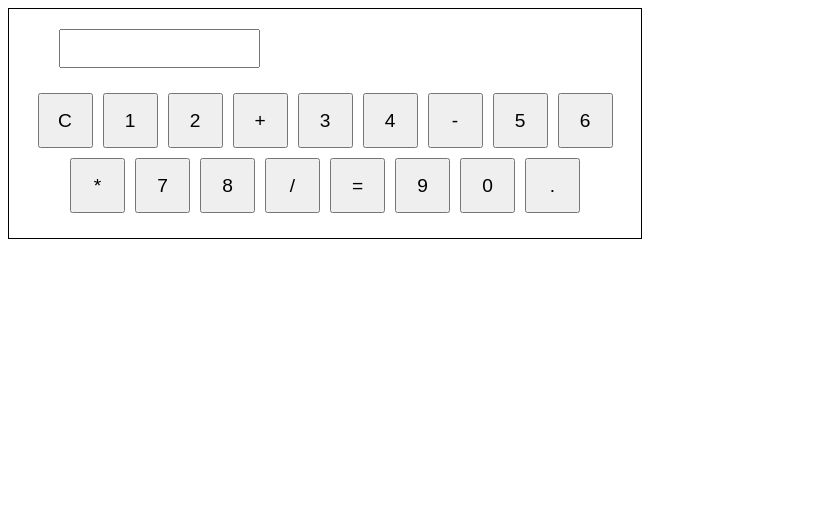
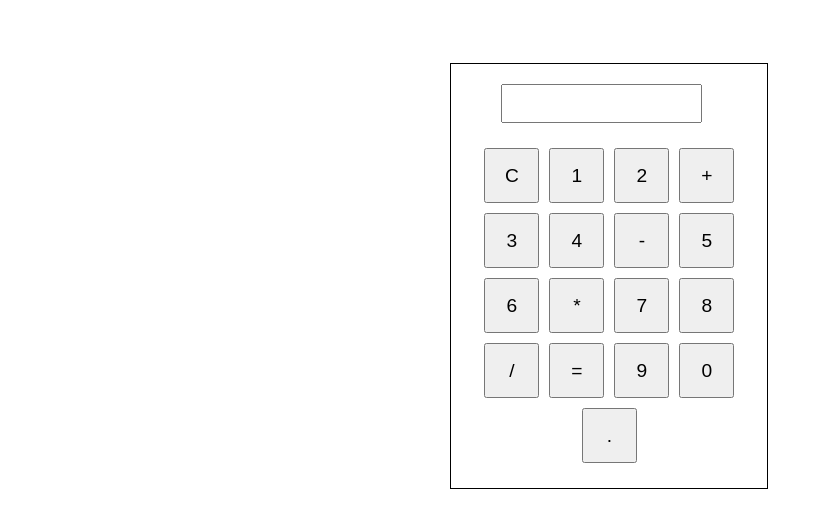
Before and after one commit to chintu692002/Simple_Calculator, a plain HTML site: page index.html in a window 1280 px wide. Shown: the whole page, without its empty margins (0-823 px from the left). Drawn offline with Linux system fonts and the light colour scheme.

Commit message:
Update index.css

```diff
--- a/index.css
+++ b/index.css
@@ -1,6 +1,8 @@
 .whole{
+    margin-top: 5%;
+  margin-left: 35%;
   border: 1px solid black;
-  width: 50%;
+  width: 25%;
 }
 .display
 {
```
